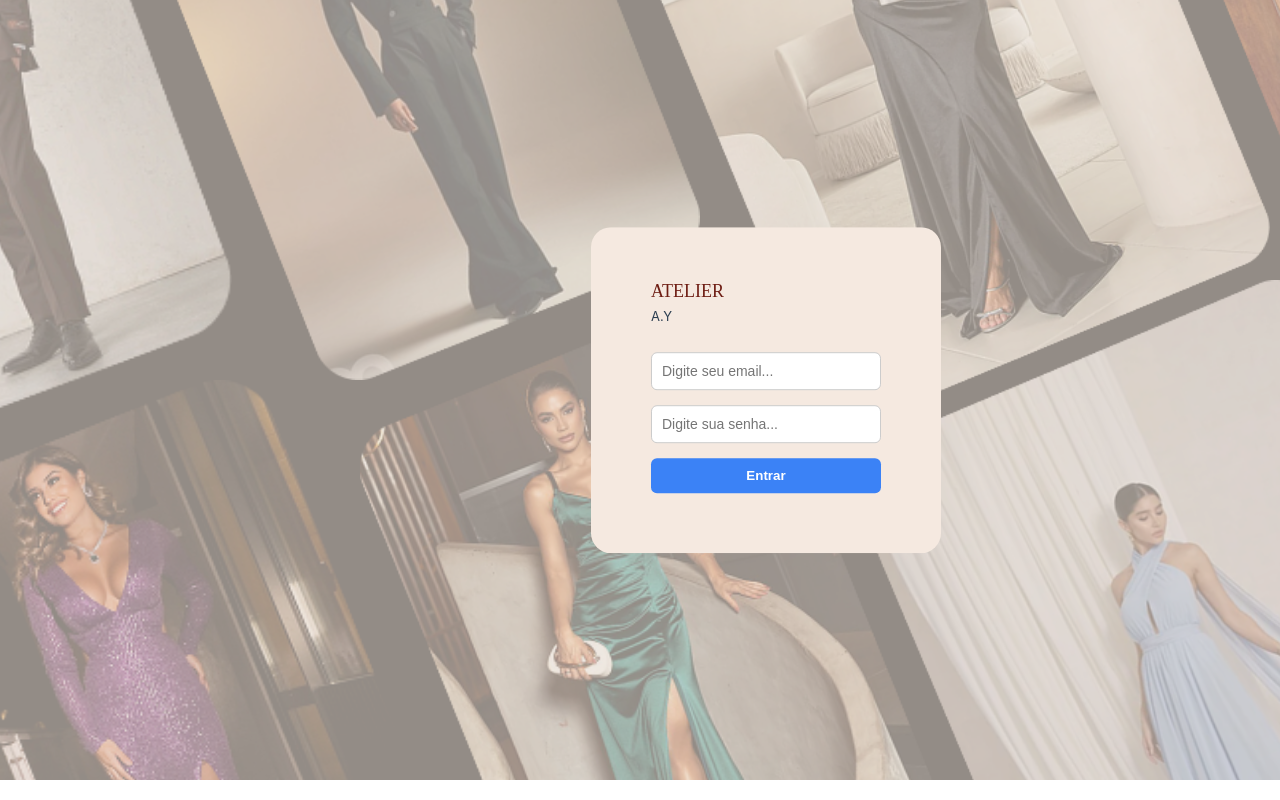
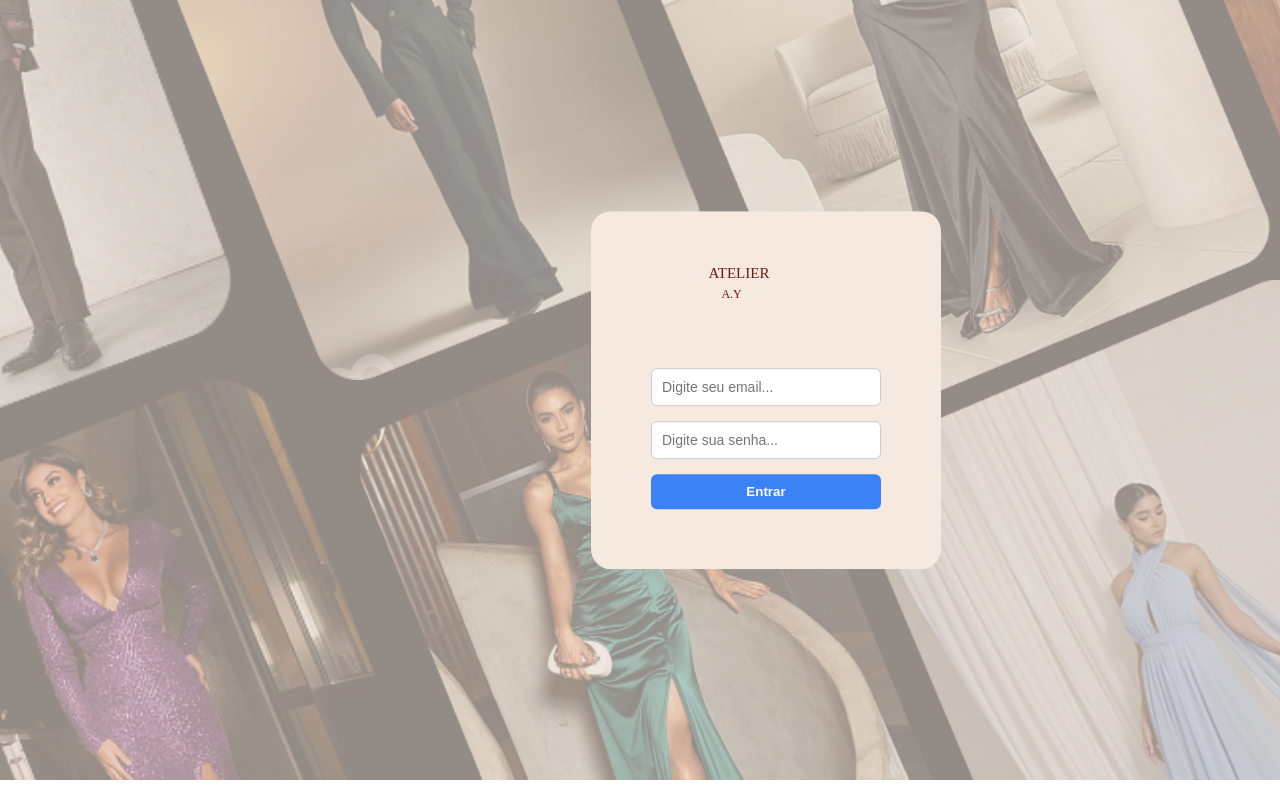
Before and after one commit to Atelier-A-Y/FrontEnd, a Vue app: page / in a window 1280 px wide. Shown: the top 800 px of the page. Built offline with nearby package versions, Linux system fonts and the light colour scheme; the HTML template or start-up script is replaced by a standard one.

Commit message:
Feat: ajustes da tabela de login

```diff
--- a/src/components/FormularioComponent.vue
+++ b/src/components/FormularioComponent.vue
@@ -57,15 +57,27 @@ function entrar(){
 </template>
 
 <style scoped>
-
+.logo{
+  padding: 0 0 3vw 4.5vw;
+}
 
 .nome1{
   color: rgb(110, 29, 19);
-  font-size: 18px;
+  font-size: 15px;
   font-family: "Bodoni Moda", serif;
   font-optical-sizing: auto;
   font-weight: 400;
   font-style: normal;
+}
+
+.nome2{
+  color: rgb(110, 29, 19);
+  font-size: 12px;
+  font-family: "Bodoni Moda", serif;
+  font-optical-sizing: auto;
+  font-weight: 400;
+  font-style: normal;
+  padding: 0 0 0 1vw;
 }
 
 .fundo {
```
